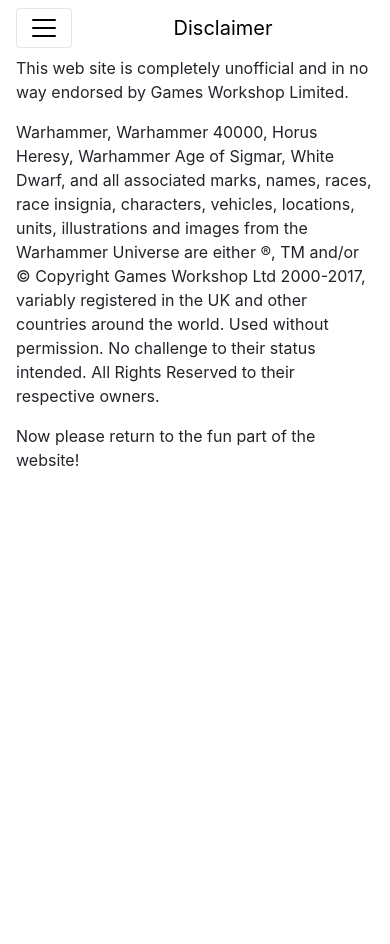
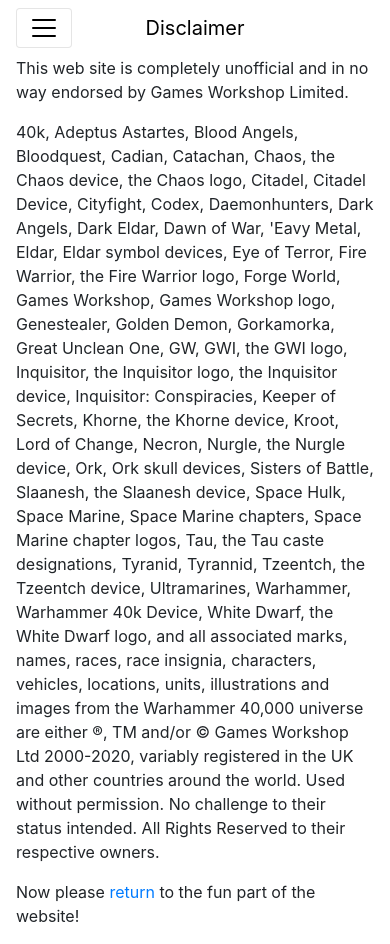
Before and after one commit to wisechimp/white-dwarf-info, a Gatsby site: page /disclaimer in a window 390 px wide. Before the commit the page ends 844 px from the top, so only its background shows below. Built offline with nearby package versions, Linux system fonts and the light colour scheme; Gatsby itself is replaced by a stand-in of ours.

Commit message:
Brushing off the cobwebs!
Yeah possible one of the least helpful commit comments I've made (and that's in a crowded field!).
Updating the disclaimer page to the current date.
Trimming the menu down the the minimum viable links required to be publishable.
Centering the title for the mobile screen.

```diff
--- a/src/components/menu.js
+++ b/src/components/menu.js
@@ -1,7 +1,7 @@
-import React from 'react'
-import { Nav, Navbar } from 'react-bootstrap'
+import React from "react"
+import { Nav, Navbar } from "react-bootstrap"
 
-export default (props) => (
+export default props => (
   <Navbar expand="sm">
     <Navbar.Toggle aria-controls="basic-navbar-nav" />
     <Navbar.Brand className="actionBar">{props.pageTitle}</Navbar.Brand>
@@ -16,9 +16,9 @@
         <Nav.Item>
           <Nav.Link href="/search">Search</Nav.Link>
         </Nav.Item>
-        <Nav.Item>
+        {/* <Nav.Item>
           <Nav.Link href="/helpme/">Help Me!</Nav.Link>
-        </Nav.Item>
+        </Nav.Item> */}
         <Nav.Item>
           <Nav.Link href="/links/">Links</Nav.Link>
         </Nav.Item>
--- a/src/pages/disclaimer.js
+++ b/src/pages/disclaimer.js
@@ -1,18 +1,38 @@
-import React from 'react'
+import React from "react"
+import { Link } from "gatsby"
 
-import Layout from '../components/layout'
+import Layout from "../components/layout"
 
 export default () => (
   <Layout pageTitle="Disclaimer">
     <h1>Disclaimer</h1>
     <p>
-      This web site is completely unofficial and in no way endorsed by Games Workshop Limited.
+      This web site is completely unofficial and in no way endorsed by Games
+      Workshop Limited.
     </p>
     <p>
-      Warhammer, Warhammer 40000, Horus Heresy, Warhammer Age of Sigmar, White Dwarf, and all associated marks, names, races, race insignia, characters, vehicles, locations, units, illustrations and images from the Warhammer Universe are either ®, TM and/or © Copyright Games Workshop Ltd 2000-2017, variably registered in the UK and other countries around the world. Used without permission. No challenge to their status intended. All Rights Reserved to their respective owners.
+      40k, Adeptus Astartes, Blood Angels, Bloodquest, Cadian, Catachan, Chaos,
+      the Chaos device, the Chaos logo, Citadel, Citadel Device, Cityfight,
+      Codex, Daemonhunters, Dark Angels, Dark Eldar, Dawn of War, 'Eavy Metal,
+      Eldar, Eldar symbol devices, Eye of Terror, Fire Warrior, the Fire Warrior
+      logo, Forge World, Games Workshop, Games Workshop logo, Genestealer,
+      Golden Demon, Gorkamorka, Great Unclean One, GW, GWI, the GWI logo,
+      Inquisitor, the Inquisitor logo, the Inquisitor device, Inquisitor:
+      Conspiracies, Keeper of Secrets, Khorne, the Khorne device, Kroot, Lord of
+      Change, Necron, Nurgle, the Nurgle device, Ork, Ork skull devices, Sisters
+      of Battle, Slaanesh, the Slaanesh device, Space Hulk, Space Marine, Space
+      Marine chapters, Space Marine chapter logos, Tau, the Tau caste
+      designations, Tyranid, Tyrannid, Tzeentch, the Tzeentch device,
+      Ultramarines, Warhammer, Warhammer 40k Device, White Dwarf, the White
+      Dwarf logo, and all associated marks, names, races, race insignia,
+      characters, vehicles, locations, units, illustrations and images from the
+      Warhammer 40,000 universe are either ®, TM and/or © Games Workshop Ltd
+      2000-2020, variably registered in the UK and other countries around the
+      world. Used without permission. No challenge to their status intended. All
+      Rights Reserved to their respective owners.
     </p>
     <p>
-      Now please return to the fun part of the website!
+      Now please <Link to="/">return</Link> to the fun part of the website!
     </p>
   </Layout>
 )
--- a/src/styles/white-library-global-styles.css
+++ b/src/styles/white-library-global-styles.css
@@ -30,7 +30,10 @@
   }
   .navbar-light .navbar-brand {
     color: black;
-    margin: auto;
+    margin-right: 0;
+    position: absolute;
+    right: 50%;
+    transform: translate(50%);
   }
   .navbar-light .navbar-toggler {
     background-color: white;
```
Lines whose indentation alone changed are shown as unchanged.
